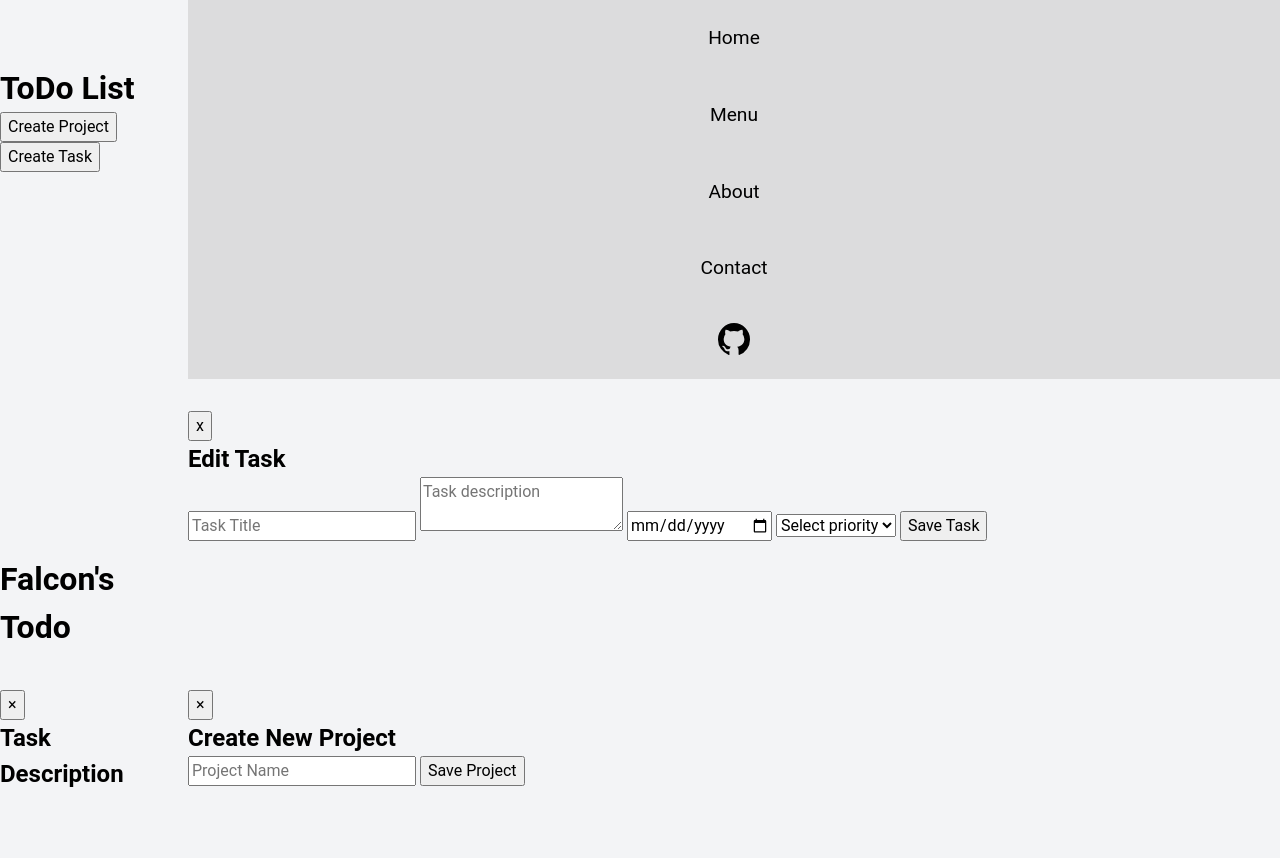
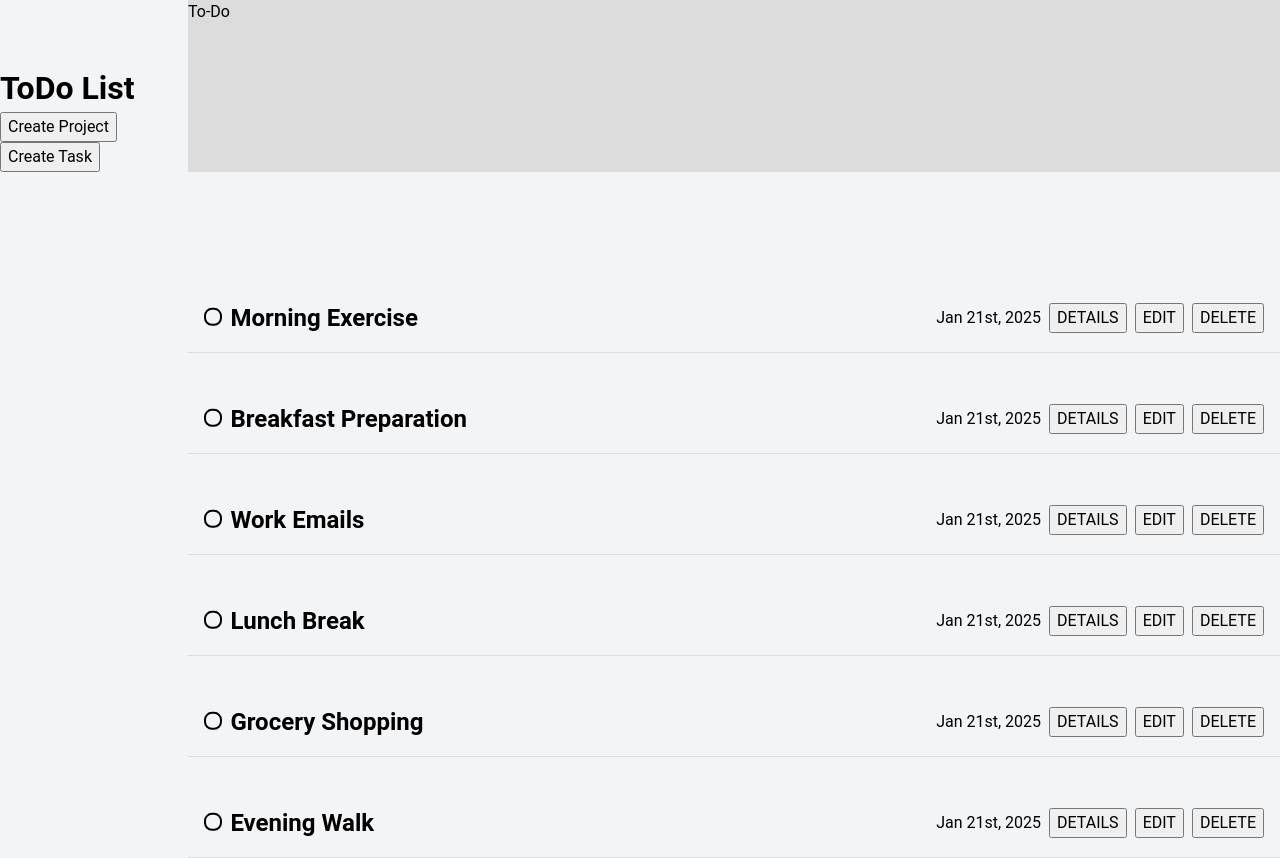
Before and after one commit to RubyFalcon/to-do-list, a website built with webpack: page src/template.html in a window 1280 px wide. Before the commit the page ends 800 px from the top, so only its background shows below. Built offline with nearby package versions, Linux system fonts and the light colour scheme.

Commit message:
modify styles for displayed content

```diff
--- a/src/home.js
+++ b/src/home.js
@@ -1,34 +1,18 @@
-import Project  from "./modules/project.js";
-import Task from "./modules/task.js"
-import taskCard from "./components/taskCard.js";
+import { ScreenController } from "./modules/screenController";
 
 export const  homePage = () => {
 
     const content = document.querySelector(".content");
     content.textContent = "";
-    const h1 = document.createElement("h1");
-    h1.id  = "Todo app";
-    h1.textContent = "Falcon's Todo"
+    // const h1 = document.createElement("h1");
+    // h1.id  = "Todo app";
+    // h1.textContent = "Falcon's Todo"
 
 
-    content.append(h1);
+    // content.append(h1);
+    let UI = ScreenController;
+    UI.app();
 
-
-    let today = new Project("Today");
-    today.addTask(new Task({ name: "Eat Food", description: "time to eat some food", dueDate: "24/12/2025", priority:"med", project: "Today", completed: true}))
-    today.addTask(new Task({ name: "Eat Pork", description: "time to eat some food", dueDate: "24/12/2025", priority:"med", project: "Today"}))
-    today.addTask(new Task({ name: "Eat Wine", description: "time to eat some food", dueDate: "24/12/2025", priority:"med", project: "Today"}))
-    today.addTask(new Task({ name: "Eat Mangarines", description: "time to eat some food", dueDate: "24/12/2025", priority:"med", project: "Today"}))
-    console.log(today);
-    const taskContainer = document.createElement("ul");
-    taskContainer.className = "tasks";
-    today.tasks.forEach(task => {
-        taskContainer.append(taskCard(task))
-
-    })
-    content.appendChild(taskContainer);
-    const checkbox = document.querySelector(".checkbox");
-    checkbox.addEventListener("click", ()=> console.log("i was clicked"))
 
 
 }
--- a/src/index.js
+++ b/src/index.js
@@ -1,13 +1,6 @@
 import "./styles.css";
 import {homePage} from "./home.js";
+import { ScreenController } from "./modules/screenController";
 
-
-const homeButton = document.querySelector("#home")
-const aboutButton = document.querySelector("#about");
-const contactButton = document.querySelector("#contact");
-
-homeButton.addEventListener("click", () => homePage());
-
-aboutButton.addEventListener("click", ()=> about());
-contactButton.addEventListener("click", ()=> contact() )
-homePage();
+let UI = ScreenController;
+UI.app();
--- a/src/modules/screenController.js
+++ b/src/modules/screenController.js
@@ -1,5 +1,5 @@
 import { TodoController } from "./todoController";
-import Project from "./projectClass";
+import Project from "./project";
 import { format } from 'date-fns';
 
 
@@ -21,7 +21,7 @@ export const ScreenController = function () {
     const taskForm = document.getElementById('task-form');
 
     let todoList = TodoController;
-    let currentProject= null;
+    let currentProject = null;
 
 
     const openModal = function () {
@@ -31,27 +31,25 @@ export const ScreenController = function () {
         modal.classList.add("hidden");
     }
 
-    const submitForm  = function () {
-        taskForm.addEventListener("submit", (e)=> {
-            e.preventDefault;
+    const submitModal = function () {
+        taskForm.addEventListener('submit', (e) => {
+            e.preventDefault();
 
-
-            //Get form values
-
+            // Get values from the form
             const title = document.getElementById('title').value;
             const description = document.getElementById('description').value;
             const dueDate = document.getElementById('dueDate').value;
             const priority = document.getElementById('priority').value;
 
-            //create new Task
-            // add Task to list
-            currentProject.createTask(title,description,dueDate, priority);
+            // Create a new Task object
+            // Add task to the list
+            currentProject.createTask(title, description, dueDate, priority)
             updateProjectInLocalStorage(currentProject);
-             // Clear the form and close the modal
+            // Clear the form and close the modal
             taskForm.reset();
             modal.classList.add('hidden');
             displayTasks();
-        })
+        });
     }
 
     const openEditModal = function (task) {
@@ -140,7 +138,7 @@ export const ScreenController = function () {
             const checkbox =  document.createElement("input");
             checkbox.setAttribute("type", "checkbox");
             checkbox.setAttribute("name", "done");
-            checkbox.className.add("checkbox");
+            checkbox.classList.add("checkbox");
             // if (task.done){
             //     taskList.className = "task completed";
             //     checkbox.checked = true;
@@ -152,7 +150,7 @@ export const ScreenController = function () {
 
             const title = document.createElement("h2");
             title.classList.add("class-title");
-            title.textContent = task.name;
+            title.textContent = task.title;
 
             const dueDate = document.createElement("p");
             dueDate.textContent = formattedTaskDate;
@@ -197,7 +195,7 @@ export const ScreenController = function () {
                 editCloseModal.addEventListener('click', closeEditModal);
             });
             checkbox.checked = task.done;
-            updateTaskVisualState(task, title, dueDate, editTaskButton, detailsTaskButton);
+            updateTaskVisualState(task,taskList,  title, dueDate, editTaskButton, detailsTaskButton);
             checkbox.addEventListener('change', () => {
                 handleCheckboxChange(task, checkbox, title, dueDate, editTaskButton, detailsTaskButton);
             });
@@ -206,7 +204,8 @@ export const ScreenController = function () {
         }
 
     }
-    let updateTaskVisualState = function (task, taskTitle, editButton, detailsButton) {
+    let updateTaskVisualState = function (task,taskList, taskTitle, editButton, detailsButton) {
+
         if (task.done) {
             taskTitle.style.textDecoration = 'line-through';
             taskList.classList.add("completed");;
@@ -215,16 +214,16 @@ export const ScreenController = function () {
 
         } else {
             taskTitle.style.textDecoration = 'none';
-            task.classList.remove("completed");
+            taskList.classList.remove("completed");
             editButton.disabled = false;
             detailsButton.disabled = false;
 
         }
     }
 
-    let handleCheckboxChange = function (task, checkbox, taskTitle, editButton, detailsButton) {
+    let handleCheckboxChange = function (task, taskList, checkbox, taskTitle, editButton, detailsButton) {
         task.done = checkbox.checked;
-        updateTaskVisualState(task, taskTitle,  editButton, detailsButton);
+        updateTaskVisualState(task,taskList,  taskTitle,  editButton, detailsButton);
         updateProjectInLocalStorage(currentProject);
     }
 
@@ -489,7 +488,7 @@ export const ScreenController = function () {
     let createDOMTask = function () {
         createTaskButton.addEventListener("click", openModal);
         closeModalBtn.addEventListener("click", closeModal);
-        sumbitModal();
+        submitModal();
     }
 
     return {
--- a/src/modules/task.js
+++ b/src/modules/task.js
@@ -1,33 +1,31 @@
-
-
 export default class Task {
     constructor(title, description, dueDate, priority, done = false) {
-        this.title = title;
-        this.description = description;
-        this.dueDate = dueDate;
-        this.priority = priority;
-        this.done = done;
+        this._title = title;
+        this._description = description;
+        this._dueDate = dueDate;
+        this._priority = priority;
+        this._done = done;
     }
 
     // Getter for done
     get done() {
-        return this.done;
+        return this._done;
     }
 
     // Setter for done
     set done(value) {
-        this.done = value;
+        this._done = value;
     }
 
     // Getter for title
     get title() {
-        return this.title;
+        return this._title;
     }
 
     // Setter for title
     set title(newTitle) {
         if (typeof newTitle === 'string' && newTitle.trim().length > 0) {
-            this.title = newTitle;
+            this._title = newTitle;
         } else {
             throw new Error("Invalid title");
         }
@@ -35,13 +33,13 @@ export default class Task {
 
     // Getter for description
     get description() {
-        return this.description;
+        return this._description;
     }
 
     // Setter for description
     set description(newDescription) {
         if (typeof newDescription === 'string') {
-            this.description = newDescription;
+            this._description = newDescription;
         } else {
             throw new Error("Invalid description");
         }
@@ -49,27 +47,28 @@ export default class Task {
 
     // Getter for dueDate
     get dueDate() {
-        return this.dueDate;
+        return this._dueDate;
     }
 
     // Setter for dueDate
     set dueDate(newDueDate) {
 
-        this.dueDate = newDueDate;
+        this._dueDate = newDueDate;
 
     }
 
     // Getter for priority
     get priority() {
-        return this.priority;
+        return this._priority;
     }
 
     // Setter for priority
     set priority(newPriority) {
         if (['low', 'medium', 'high'].includes(newPriority.toLowerCase())) {
-            this.priority = newPriority;
+            this._priority = newPriority;
         } else {
             throw new Error("Priority must be 'low', 'medium', or 'high'");
         }
     }
+
 }
--- a/src/styles.css
+++ b/src/styles.css
@@ -98,6 +98,7 @@ li{
     background-color: rgba(180, 178, 178, 0.2);
   }
   .content{
+    grid-column: 2;
     height: 60%;
     width: 100%;
     display: flex;
@@ -251,7 +252,7 @@ li{
     text-decoration: line-through;
   }
 
-  .modal .hidden {
+  .hidden {
     display: none;
   }
   .red-boder {
--- a/src/template.html
+++ b/src/template.html
@@ -12,17 +12,14 @@
 
              <div class="flex-buttons">
                 <button id="create-project-btn">Create Project </button>
-                <button id="create-task-button">Create Task</button>
+                <button id="create-task-btn">Create Task</button>
              </div>
         </div>
 
     <!-- Sidebar -->
         <div class= "sidebar">
             <nav>
-                <button id="home">Home</button>
-                <button id="menu">Menu</button>
-                <button id="about">About</button>
-                <button id="contact">Contact</button>
+
                 <div class="github">
                     <a href="https://github.com/RubyFalcon" target="_blank">
                         <svg class="icon_github" viewBox="0 0 32 32">
@@ -37,9 +34,9 @@
         <div class="content"></div>
     <!-- Modal -->
     <div id="modal" class="hidden modal">
-        <button id="close-edit-modal">x</button>
+        <button id="close-modal">x</button>
         <h2>Edit Task</h2>
-        <form action="" id="edit-task-form">
+        <form action="" id="task-form">
             <input type="text" name="title" id="edit-title" placeholder="Task Title" required>
             <textarea name="description" id="edit-description" required placeholder="Task description"></textarea>
             <input type="date" name="date" id="edit-dueDate" required>
```
